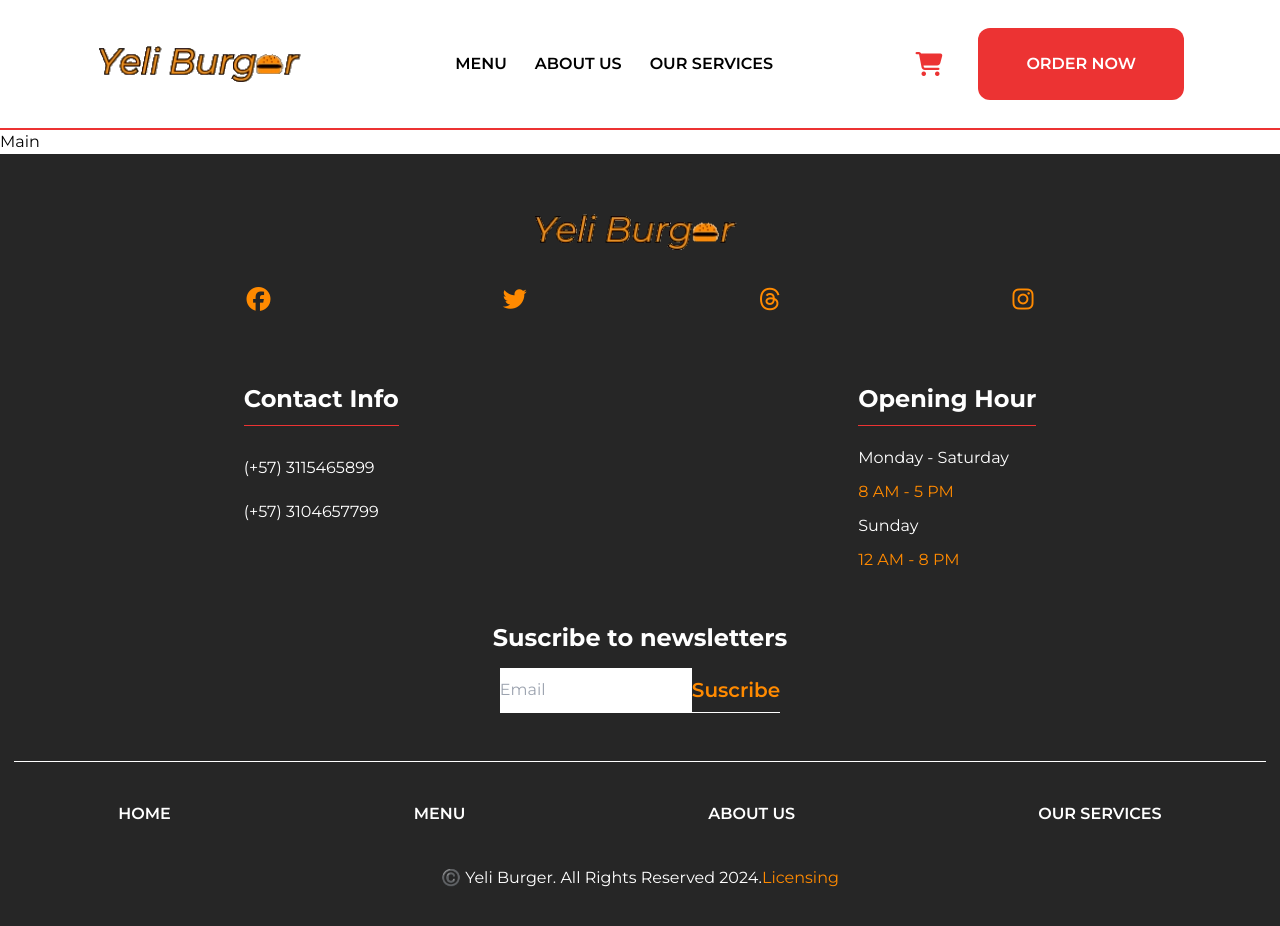
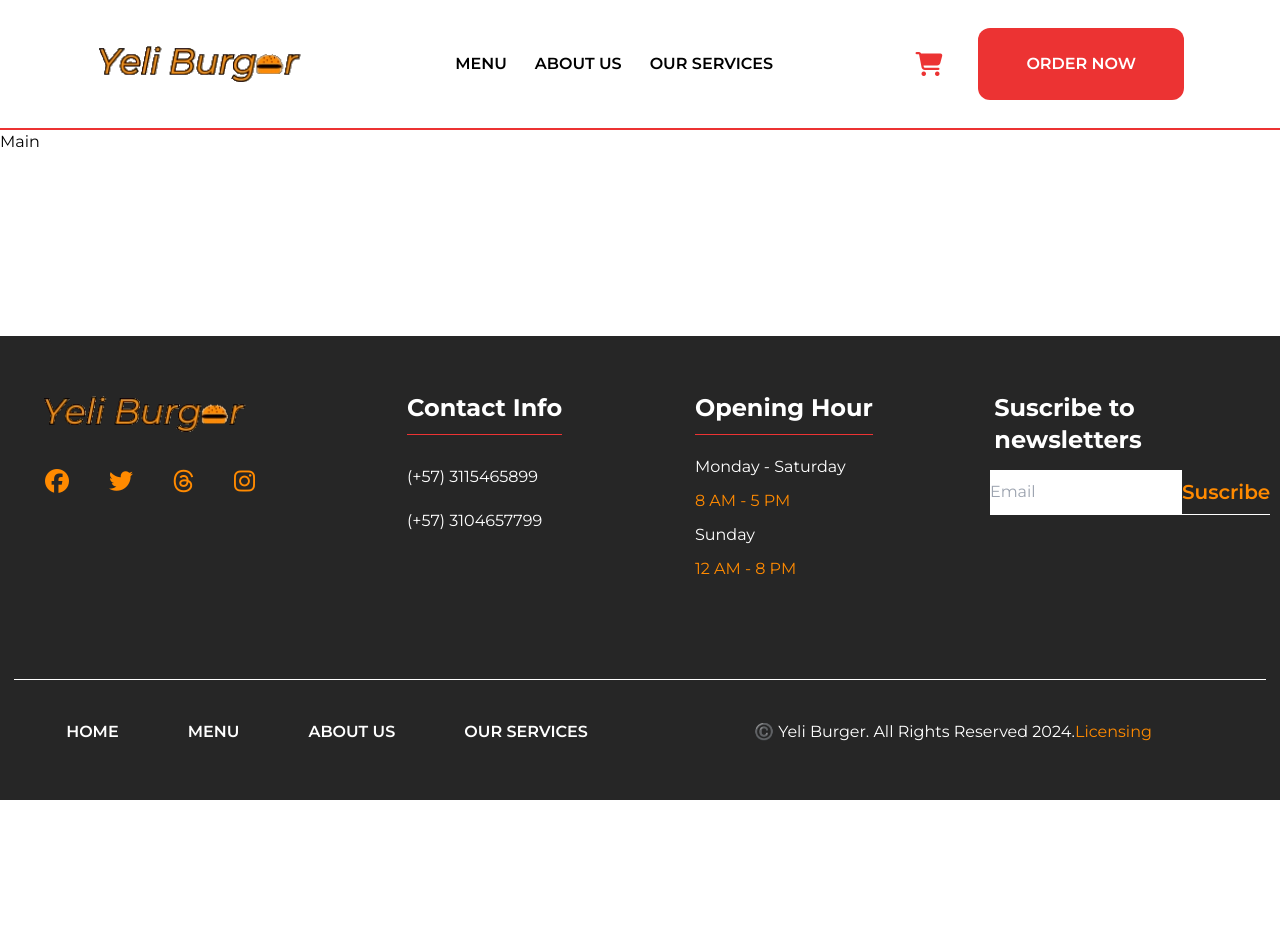
Before and after one commit to NicolasCorredor02/fast-food-e-commerce, a website built with webpack: page src/index.html in a window 1280 px wide. After the commit the page ends 800 px from the top, so only its background shows below. Built offline with nearby package versions, Linux system fonts and the light colour scheme.

Commit message:
feat: 🎸 Finish build navbar and footer

```diff
--- a/src/index.html
+++ b/src/index.html
@@ -39,17 +39,17 @@
     <main class="flex-1">Main</main>
     <footer class="py-14 bg-black">
       <div class="flex flex-col items-center mx-auto px-3.5">
-        <div class="grid grid-cols-1 grid-rows-[200px, 200px, 200px] gap-x-[55px] border-b border-b-white w-full pb-12">
-          <div class="flex flex-col pb-10 items-center">
+        <div class="grid grid-cols-1 grid-rows-[200px, 200px, 200px] lg:grid-cols-4 gap-x-[55px]  border-b border-b-white w-full pb-12">
+          <div class="flex flex-col pb-10 items-center lg:col-span-1">
             <div><img src="./assets/logo-yeli-burger.webp" alt="logo-yeli-burger"></div>
-            <div class="flex my-7 w-full justify-evenly">
+            <div class="flex my-7 gap-10">
               <i class="fa-brands fa-facebook text-2xl text-orange"></i>
               <i class="fa-brands fa-twitter text-2xl text-orange"></i>
               <i class="fa-brands fa-threads text-2xl text-orange"></i>
               <i class="fa-brands fa-instagram text-2xl text-orange"></i>
             </div>
           </div>
-          <div class="flex justify-around mb-10">
+          <div class="flex justify-around mb-10 lg:col-span-2">
             <div class="flex flex-col items-center md:items-start">
               <h4 class="pb-2.5 text-white font-bold text-2xl border-b border-b-red">Contact Info</h4>
               <a class="mt-5 py-2.5 text-white" href="">(+57) 3115465899</a>
@@ -63,7 +63,7 @@
               <p class="py-2.5 text-orange">12 AM - 8 PM</p>
             </div>
           </div>
-          <div class="flex flex-col items-center">
+          <div class="flex flex-col items-center lg:col-span-1">
             <h4 class="text-white text-2xl font-bold">Suscribe to newsletters</h4>
             <form action="" method="" class="flex items-end pt-3.5">
               <input class="border-b border-b-white py-2.5" type="email" placeholder="Email">
@@ -71,7 +71,7 @@
             </form>
           </div>
         </div>
-        <div class="grid grid-rows-2 mt-10 w-full gap-y-10">
+        <div class="grid grid-rows-2 lg:grid-cols-2 lg:grid-rows-1 mt-10 w-full gap-y-10">
           <div class="flex w-10/12 justify-between place-self-center">
             <a class="text-white font-semibold" href="#">HOME</a>
             <a class="text-white font-semibold" href="#">MENU</a>
```
Also changed, not shown: src/css/styles.css.
